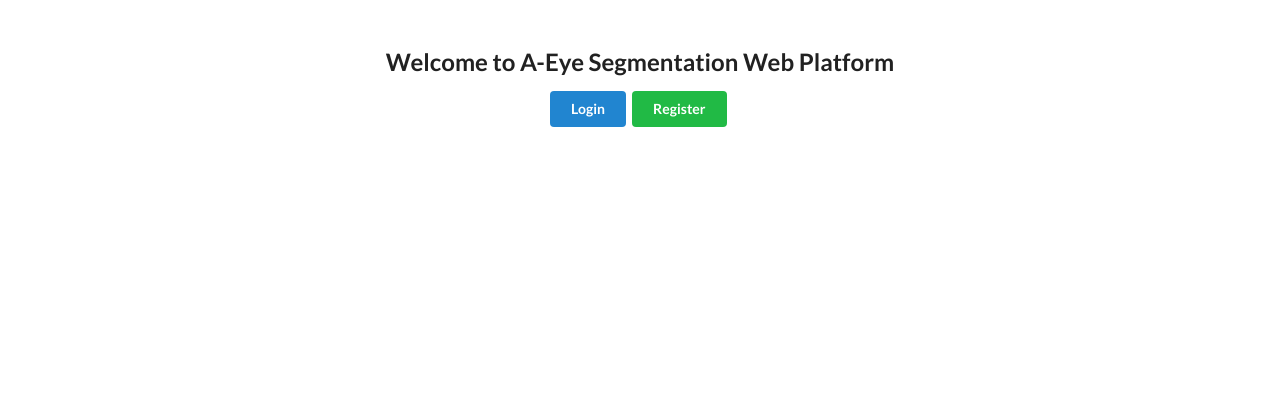
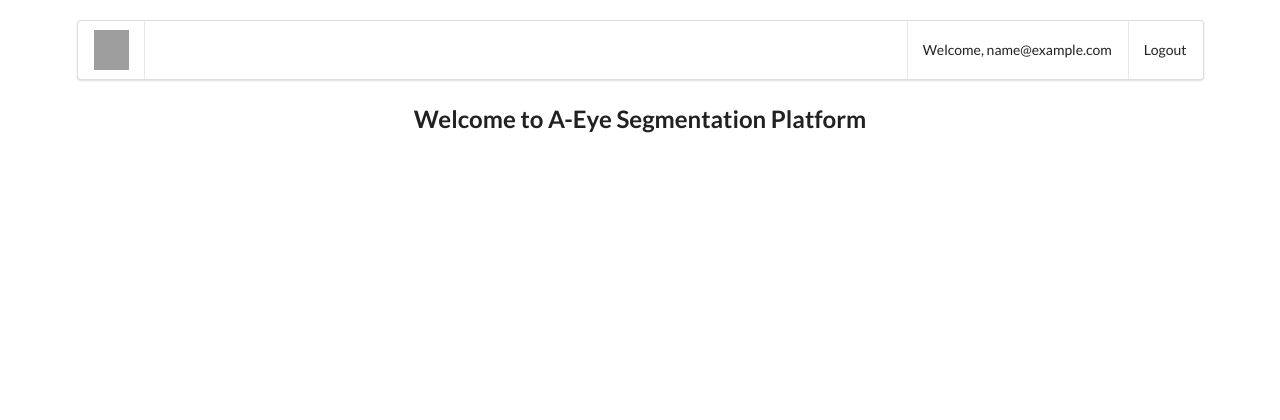
Before and after one commit to jijiduc/a-eye_web_dev_jeremy, a Flask app: page / in a window 1280 px wide. Shown: the top 420 px of the page. After the commit the page ends 133 px from the top, so only its background shows below. Run offline with Flask 2, Linux system fonts and the light colour scheme; the visitor is signed in with stand-in values (Sample User, id 1); parts of the project's set-up code (start-up, migrations or seed data) failed here and were passed over; grey boxes are pictures that could not be loaded.

Commit message:
add of template page base.html

```diff
--- a/app.py
+++ b/app.py
@@ -59,6 +59,8 @@ def allowed_file(filename):
 
 @app.route('/login', methods=['GET', 'POST'])
 def login():
+    if 'username' in session:
+        return redirect(url_for('welcome'))
     if request.method == 'POST':
         email = request.form['email']
         password = request.form['password']
--- /dev/null
+++ b/templates/base.html
@@ -0,0 +1,31 @@
+<!DOCTYPE html>
+<html lang="en">
+<head>
+    <meta charset="UTF-8">
+    <meta name="viewport" content="width=device-width, initial-scale=1.0">
+    <title>{% block title %}My Website{% endblock %}</title>
+    <!-- Link to the favicon -->
+    <link rel="icon" type="image/x-icon" href="{{ url_for('static', filename='images/favicon.ico') }}">
+    <link rel="stylesheet" href="https://cdn.jsdelivr.net/npm/semantic-ui@2.4.2/dist/semantic.min.css">
+    <script src="https://cdn.jsdelivr.net/npm/semantic-ui@2.4.2/dist/semantic.min.js"></script>
+</head>
+<body>
+    <div class="ui container" style="margin-top: 20px;">
+        <div class="ui menu">
+            <a href="{{ url_for('welcome') }}" class="header item">
+                <img src="{{ url_for('static', filename='images/logo.png') }}" alt="Logo" style="height: 40px;">
+            </a>
+            <div class="right menu">
+                {% if 'username' in session %}
+                    <div class="item">Welcome, {{ session['username'] }}</div>
+                    <a href="{{ url_for('logout') }}" class="item">Logout</a>
+                {% else %}
+                    <a href="{{ url_for('login') }}" class="item">Login</a>
+                    <a href="{{ url_for('register') }}" class="item">Register</a>
+                {% endif %}
+            </div>
+        </div>
+        {% block content %}{% endblock %}
+    </div>
+</body>
+</html>
--- a/templates/welcomepage.html
+++ b/templates/welcomepage.html
@@ -1,21 +1,7 @@
-<!DOCTYPE html>
-<html lang="en">
-<head>
-    <meta charset="UTF-8">
-    <meta name="viewport" content="width=device-width, initial-scale=1.0">
-    <title>Welcome</title>
-    <!-- Link to the favicon -->
-    <link rel="icon" type="image/x-icon" href="{{ url_for('static', filename='images/favicon.ico') }}">
-    <link rel="stylesheet" href="https://cdn.jsdelivr.net/npm/semantic-ui@2.4.2/dist/semantic.min.css">
-    <script src="https://cdn.jsdelivr.net/npm/semantic-ui@2.4.2/dist/semantic.min.js"></script>
-</head>
-<body>
-    <div class="ui container" style="margin-top: 50px;">
-        <h2 class="ui center aligned header">Welcome to A-Eye Segmentation Web Platform</h2>
-        <div class="ui center aligned container">
-            <a href="{{ url_for('login') }}" class="ui blue button">Login</a>
-            <a href="{{ url_for('register') }}" class="ui green button">Register</a>
-        </div>
-    </div>
-</body>
-</html>
+{% extends "base.html" %}
+
+{% block title %}Welcome{% endblock %}
+
+{% block content %}
+<h2 class="ui center aligned header">Welcome to A-Eye Segmentation Platform</h2>
+{% endblock %}
```
Also changed, not shown: templates/login.html (+6 -20 lines), templates/register.html (+6 -17 lines).
